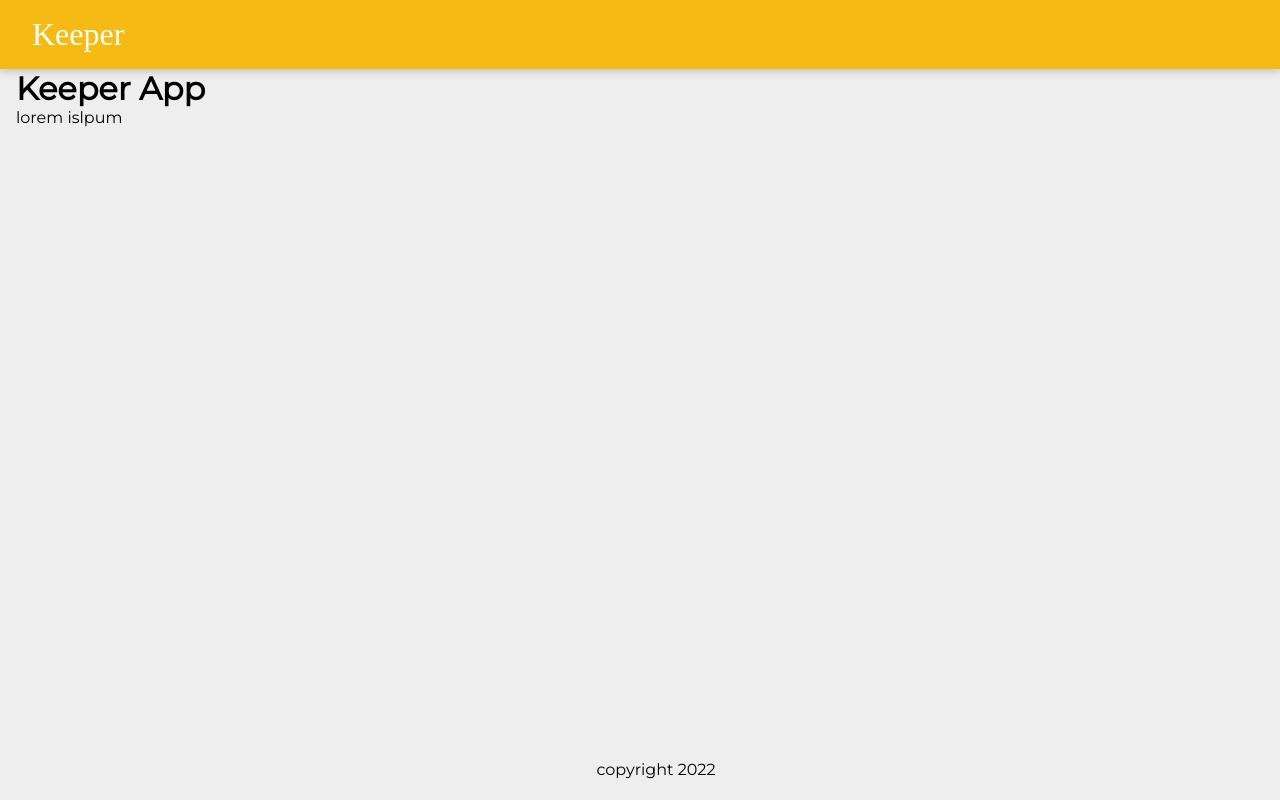
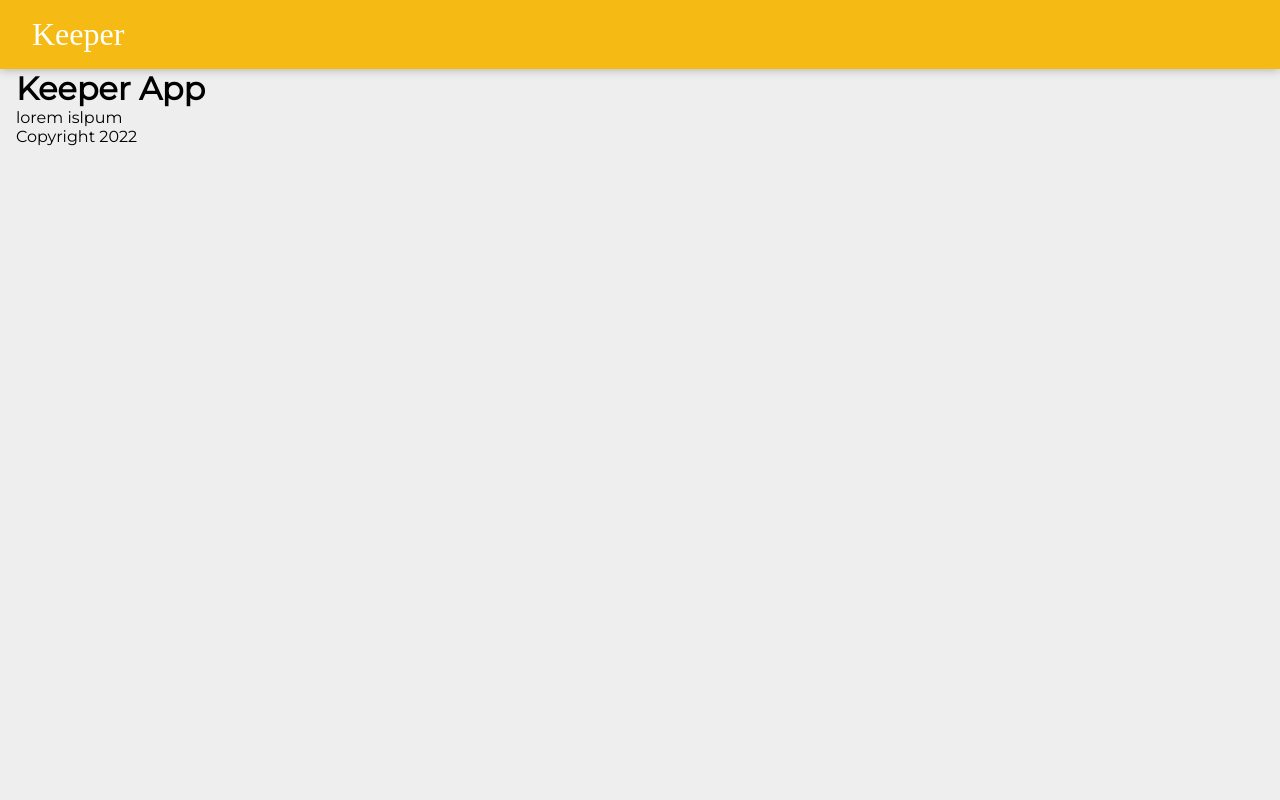
Before and after one commit to EmanueleZii/keeper-app-react, a React (Create React App) app in the folder keeper-app/: page / in a window 1280 px wide. Built offline with nearby package versions, Linux system fonts and the light colour scheme; a web font is replaced by a local one.

Commit message:
footer update automatic

```diff
--- a/keeper-app/src/component/Footer.jsx
+++ b/keeper-app/src/component/Footer.jsx
@@ -1,9 +1,12 @@
 import React from "react"
 
 function Footer(){
-    return <footer>
-        <span>copyright 2022</span>
-    </footer>
+
+    const currentYear = new Date().getFullYear();
+
+    return <p>
+        Copyright {currentYear}
+    </p>
 }
 
 
--- a/keeper-app/src/index.js
+++ b/keeper-app/src/index.js
@@ -8,7 +8,6 @@ import App from "./app"
 ReactDOM.render(
     <div>
       <App />
-
     </div>,
     document.getElementById("root")
 );
```
